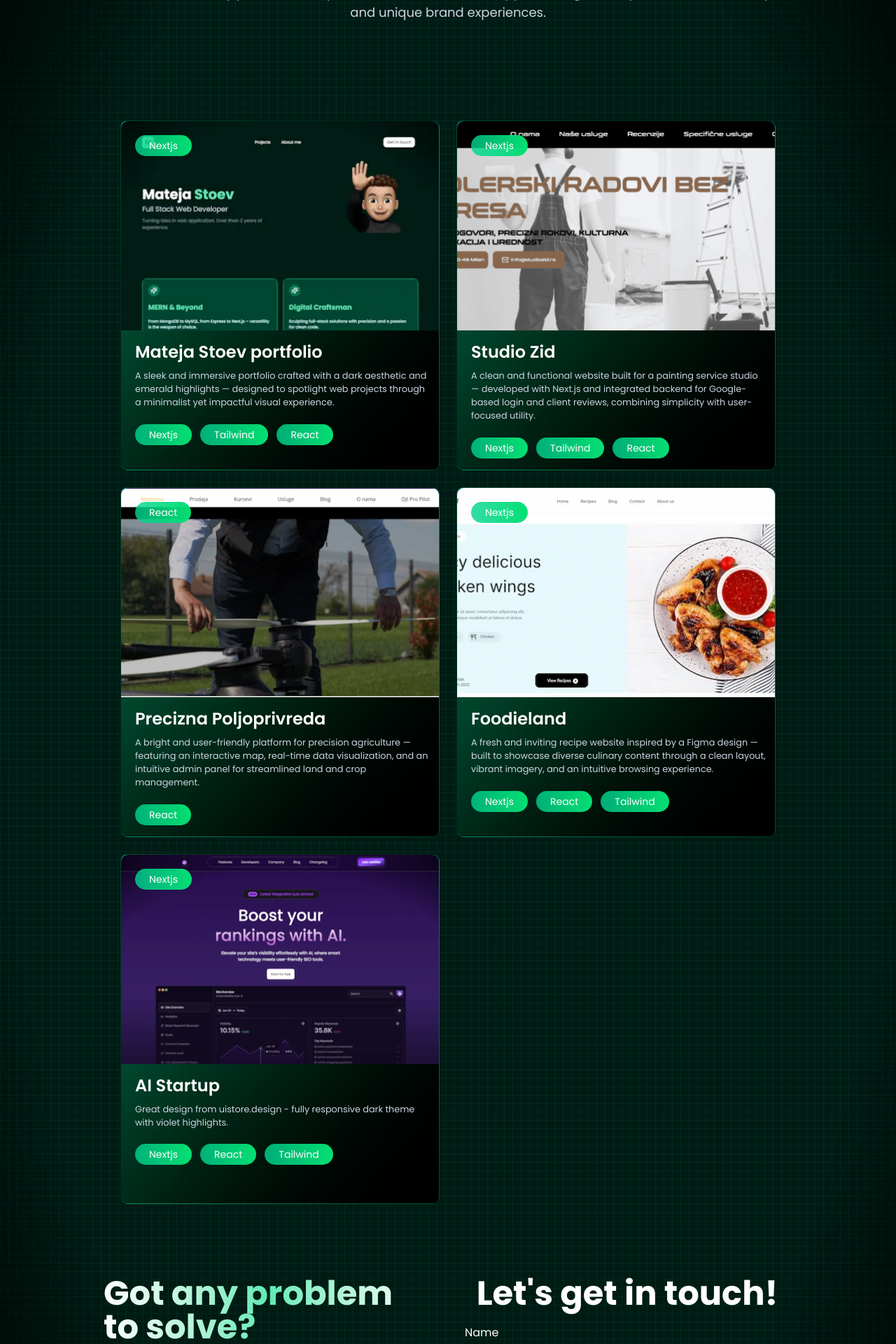
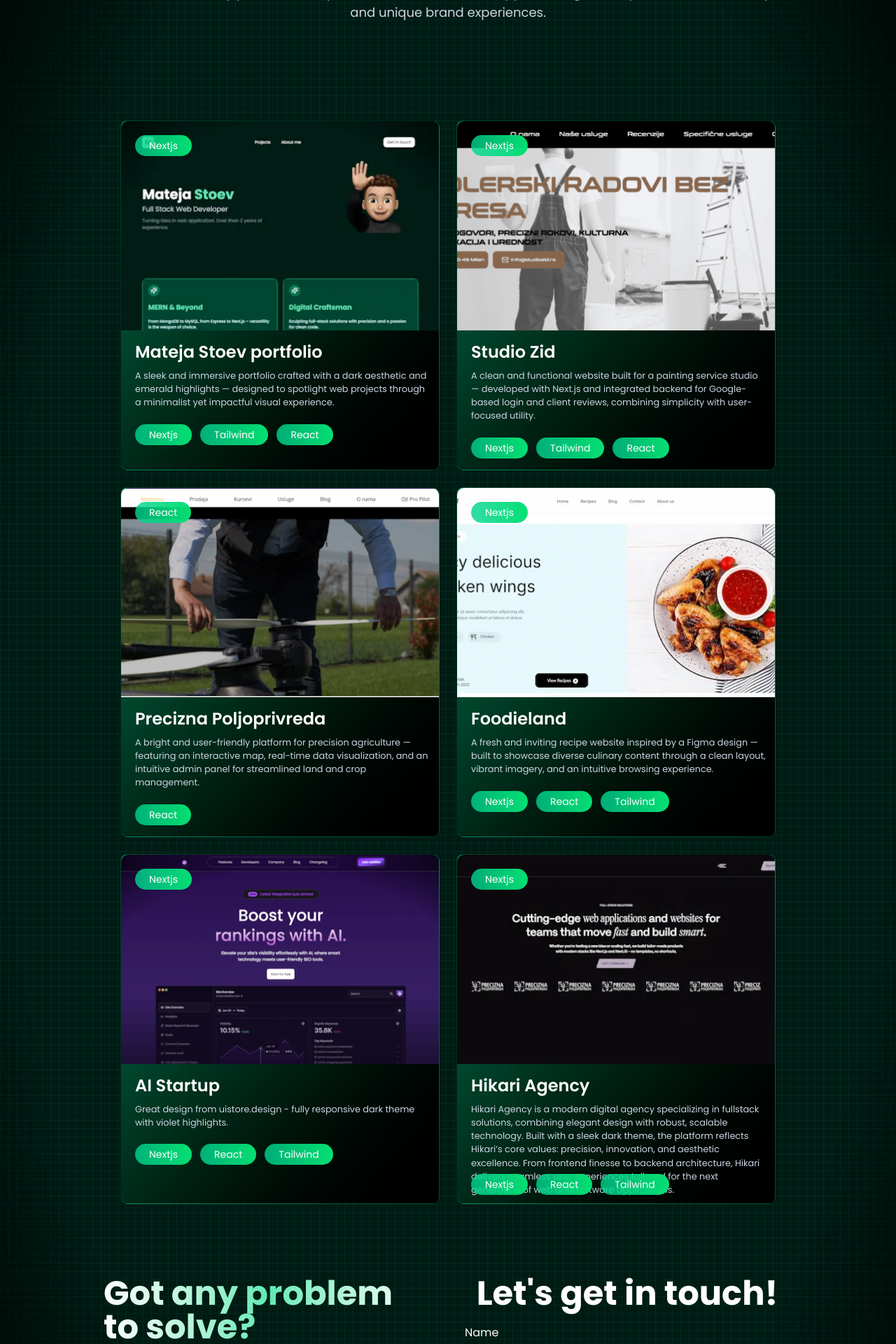
Before and after one commit to mateja404/portfolio-2025, a Next.js app: page /projects in a window 1280 px wide. Shown: the part 272-2192 px from the top of the page at 70% size. Built offline with nearby package versions, Linux system fonts and the light colour scheme.

Commit message:
new project added

```diff
--- a/app/components/Projects.tsx
+++ b/app/components/Projects.tsx
@@ -10,6 +10,7 @@ import foodie from "../../public/foodie.webp";
 import studiozid from "../../public/studiozid2.png";
 import precizna from "../../public/precizna.webp";
 import aistartup from "../../public/aistartup.webp";
+import hikariagency from '../../public/hikariagency.webp';
 import { motion } from "motion/react";
 import { useInView } from "react-intersection-observer";
 
@@ -50,7 +51,7 @@ const ProjectsPage = () => {
                 <span className="pt-[5px] pb-[5px] pl-[20px] pr-[20px] rounded-full bg-gradient-to-r from bg-emerald-400/80 to-green-400 absolute left-5 top-5 z-20 flex">
                     <p className="text-white text-sm semi-semi-bo5">Nextjs</p>
                 </span>
-                <div className="absolute top-0 w-full h-[60%] bg-blue-500 rounded-t-lg">
+                <div className="absolute top-0 w-full h-[60%] bg-transparent rounded-t-lg">
                     <Image src={mateja1} alt="first project" width={1920} height={1080} className="w-full h-full object-cover rounded-t-lg" />
                 </div>
                 <div className="absolute bottom-0 flex flex-col gap-y-2 w-full h-[40%] bg-transparent pt-[15px] pl-[20px] pr-[10px]">
@@ -75,7 +76,7 @@ const ProjectsPage = () => {
                 <span className="pt-[5px] pb-[5px] pl-[20px] pr-[20px] rounded-full bg-gradient-to-r from bg-emerald-400/80 to-green-400 absolute left-5 top-5 z-20 flex">
                     <p className="text-white text-sm semi-semi-bo5">Nextjs</p>
                 </span>
-                <div className="absolute top-0 w-full h-[60%] bg-blue-500 rounded-t-lg">
+                <div className="absolute top-0 w-full h-[60%] bg-transparent rounded-t-lg">
                     <Image src={studiozid} alt="first project" width={608} height={300} className="w-full h-full object-cover rounded-t-lg" />
                 </div>
                 <div className="absolute bottom-0 flex flex-col gap-y-2 w-full h-[40%] bg-transparent pt-[15px] pl-[20px] pr-[10px]">
@@ -100,7 +101,7 @@ const ProjectsPage = () => {
                 <span className="pt-[5px] pb-[5px] pl-[20px] pr-[20px] rounded-full bg-gradient-to-r from bg-emerald-400/80 to-green-400 absolute left-5 top-5 z-20 flex">
                     <p className="text-white text-sm semi-semi-bo5">React</p>
                 </span>
-                <div className="absolute top-0 w-full h-[60%] bg-blue-500 rounded-t-lg">
+                <div className="absolute top-0 w-full h-[60%] bg-transparent rounded-t-lg">
                     <Image src={precizna} alt="first project" width={597} height={300} className="w-full h-full object-cover rounded-t-lg" />
                 </div>
                 <div className="absolute bottom-0 flex flex-col gap-y-2 w-full h-[40%] bg-transparent pt-[15px] pl-[20px] pr-[10px]">
@@ -119,7 +120,7 @@ const ProjectsPage = () => {
                 <span className="pt-[5px] pb-[5px] pl-[20px] pr-[20px] rounded-full bg-gradient-to-r from bg-emerald-400/80 to-green-400 absolute left-5 top-5 z-20 flex">
                     <p className="text-white text-sm semi-semi-bo5">Nextjs</p>
                 </span>
-                <div className="absolute top-0 w-full h-[60%] bg-blue-500 rounded-t-lg">
+                <div className="absolute top-0 w-full h-[60%] bg-transparent rounded-t-lg">
                     <Image src={foodie} width={601} height={300} alt="first project" className="h-full object-cover rounded-t-lg" />
                 </div>
                 <div className="absolute bottom-0 flex flex-col gap-y-2 w-full h-[40%] bg-transparent pt-[15px] pl-[20px] pr-[10px]">
@@ -144,12 +145,37 @@ const ProjectsPage = () => {
                 <span className="pt-[5px] pb-[5px] pl-[20px] pr-[20px] rounded-full bg-gradient-to-r from bg-emerald-400/80 to-green-400 absolute left-5 top-5 z-20 flex">
                     <p className="text-white text-sm semi-semi-bo5">Nextjs</p>
                 </span>
-                <div className="absolute top-0 w-full h-[60%] bg-blue-500 rounded-t-lg">
+                <div className="absolute top-0 w-full h-[60%] bg-transparent rounded-t-lg">
                     <Image src={aistartup} width={601} height={300} alt="first project" className="h-full object-cover rounded-t-lg" />
                 </div>
                 <div className="absolute bottom-0 flex flex-col gap-y-2 w-full h-[40%] bg-transparent pt-[15px] pl-[20px] pr-[10px]">
                     <h3 className="text-2xl font-semibold group-hover:text-emerald-300">AI Startup</h3>
                     <p className="text-slate-300 text-[0.8rem]">Great design from uistore.design - fully responsive dark theme with violet highlights.</p>
+                    <div className="relative w-full h-[30%] mx-auto">
+                        <div className="absolute bottom-0 flex flex-row pb-3 gap-x-3">
+                        <span className="pt-[5px] pb-[5px] pl-[20px] pr-[20px] rounded-full bg-gradient-to-r from bg-emerald-400/80 to-green-400 z-20 flex">
+                            <p className="text-white text-sm semi-semi-bo5">Nextjs</p>
+                        </span>
+                        <span className="pt-[5px] pb-[5px] pl-[20px] pr-[20px] rounded-full bg-gradient-to-r from bg-emerald-400/80 to-green-400 z-20 flex">
+                            <p className="text-white text-sm semi-semi-bo5">React</p>
+                        </span>
+                        <span className="pt-[5px] pb-[5px] pl-[20px] pr-[20px] rounded-full bg-gradient-to-r from bg-emerald-400/80 to-green-400 z-20 flex">
+                            <p className="text-white text-sm semi-semi-bo5">Tailwind</p>
+                        </span>
+                    </div>
+                    </div>
+                </div>
+            </div>
+            <div className="w-full h-[500px] rounded-lg group relative bg-gradient-to-br from-emerald-500/60 to-black border border-emerald-500/20 hover:border-emerald-500/80 transition-all duration-300 cursor-pointer" onClick={() => router.push("https://ai-startup-sigma.vercel.app/")}>
+                <span className="pt-[5px] pb-[5px] pl-[20px] pr-[20px] rounded-full bg-gradient-to-r from bg-emerald-400/80 to-green-400 absolute left-5 top-5 z-20 flex">
+                    <p className="text-white text-sm semi-semi-bo5">Nextjs</p>
+                </span>
+                <div className="absolute top-0 w-full h-[60%] bg-transparent rounded-t-lg">
+                    <Image src={hikariagency} width={601} height={300} alt="first project" className="h-full object-cover rounded-t-lg" />
+                </div>
+                <div className="absolute bottom-0 flex flex-col gap-y-2 w-full h-[40%] bg-transparent pt-[15px] pl-[20px] pr-[10px]">
+                    <h3 className="text-2xl font-semibold group-hover:text-emerald-300">Hikari Agency</h3>
+                    <p className="text-slate-300 text-[0.8rem]">Hikari Agency is a modern digital agency specializing in fullstack solutions, combining elegant design with robust, scalable technology. Built with a sleek dark theme, the platform reflects Hikari’s core values: precision, innovation, and aesthetic excellence. From frontend finesse to backend architecture, Hikari delivers seamless user experiences tailored for the next generation of web and software applications.</p>
                     <div className="relative w-full h-[30%] mx-auto">
                         <div className="absolute bottom-0 flex flex-row pb-3 gap-x-3">
                         <span className="pt-[5px] pb-[5px] pl-[20px] pr-[20px] rounded-full bg-gradient-to-r from bg-emerald-400/80 to-green-400 z-20 flex">
```
Also changed, not shown: public/hikariagency.webp (added).
